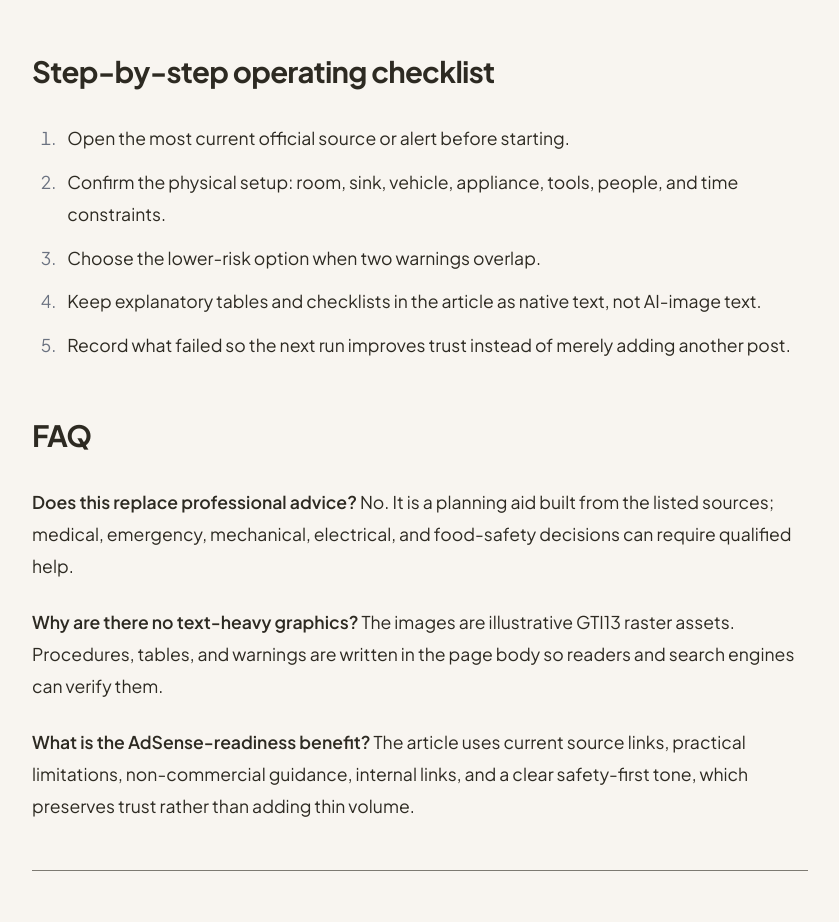
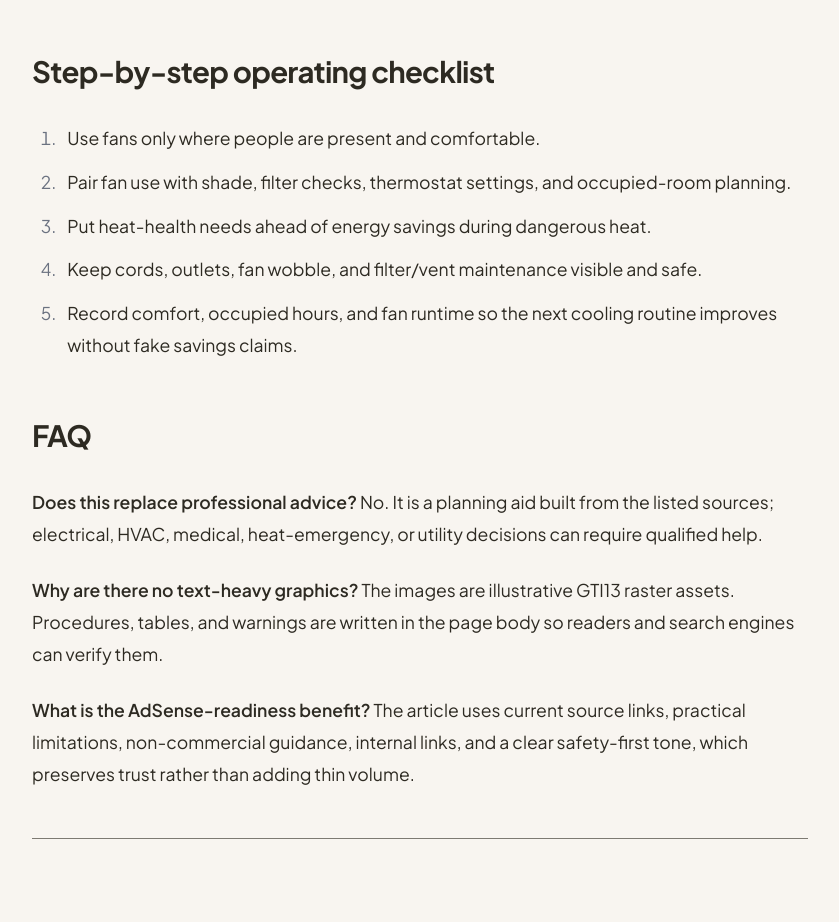
Before and after one commit to taejawow-lab/greenlivingtrend, an Astro site: page /posts/ceiling-fan-ac-thermostat-summer-comfort-plan in a window 1280 px wide. Shown: the part 4948-5870 px from the top of the page, without its empty margins (56-895 px from the left). Built offline with nearby package versions, Linux system fonts and the light colour scheme; Astro itself is replaced by a stand-in of ours; no server answers.

Commit message:
Localize daily guide checklist and FAQ

```diff
--- a/src/content/posts/ceiling-fan-ac-thermostat-summer-comfort-plan.mdx
+++ b/src/content/posts/ceiling-fan-ac-thermostat-summer-comfort-plan.mdx
@@ -103,15 +103,15 @@ Track room comfort, occupied hours, filter checks, shade use, and whether the fa
 
 ## Step-by-step operating checklist
 
-1. Open the most current official source or alert before starting.
-2. Confirm the physical setup: room, sink, vehicle, appliance, tools, people, and time constraints.
-3. Choose the lower-risk option when two warnings overlap.
-4. Keep explanatory tables and checklists in the article as native text, not AI-image text.
-5. Record what failed so the next run improves trust instead of merely adding another post.
+1. Use fans only where people are present and comfortable.
+2. Pair fan use with shade, filter checks, thermostat settings, and occupied-room planning.
+3. Put heat-health needs ahead of energy savings during dangerous heat.
+4. Keep cords, outlets, fan wobble, and filter/vent maintenance visible and safe.
+5. Record comfort, occupied hours, and fan runtime so the next cooling routine improves without fake savings claims.
 
 ## FAQ
 
-**Does this replace professional advice?** No. It is a planning aid built from the listed sources; medical, emergency, mechanical, electrical, and food-safety decisions can require qualified help.
+**Does this replace professional advice?** No. It is a planning aid built from the listed sources; electrical, HVAC, medical, heat-emergency, or utility decisions can require qualified help.
 
 **Why are there no text-heavy graphics?** The images are illustrative GTI13 raster assets. Procedures, tables, and warnings are written in the page body so readers and search engines can verify them.
 
```
